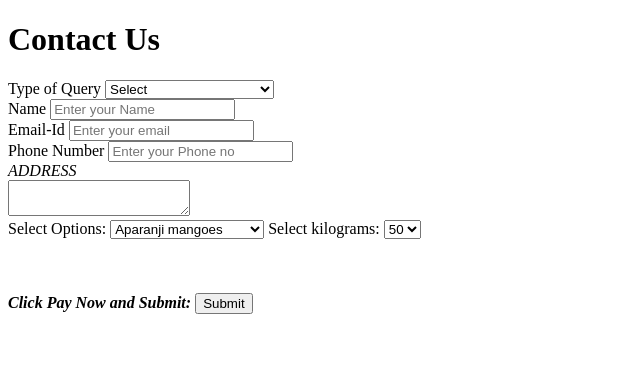
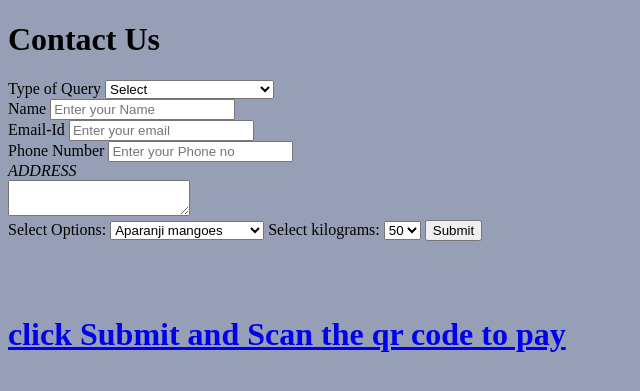
Before and after one commit to charanreddy65/projectstorefront-website, a Django app: page /demo/ in a window 1280 px wide. Shown: the top 391 px of the page, without its empty margins (0-640 px from the left). Run offline with Django 3.2, Linux system fonts and the light colour scheme; some libraries are stand-ins or nearby versions.

Commit message:
template was changed in storefront

```diff
--- a/projectstorefront/templates/contact.html
+++ b/projectstorefront/templates/contact.html
@@ -76,13 +76,14 @@ Select kilograms: 	<select name="weigh" >
 			<option value="40" selected="selected">40</option>
 			<option value="50" selected="selected">50</option>
 			</select>
+			<input type="submit" value="Submit">
 			<br><br>
 
-			<script src="https://checkout.razorpay.com/v1/payment-button.js" data-payment_button_id="pl_KKAiicI0vwDEQ3" async> </script>
+			<!-- <script src="https://checkout.razorpay.com/v1/payment-button.js" data-payment_button_id="pl_KKAiicI0vwDEQ3" async> </script> -->
 			<br><br>
-			<em><b>Click Pay Now and Submit:</b></em>
-			<input type="submit" value="Submit">
+
 			<!-- <input type="reset" value="Reset"> -->
+			<a href="https://upilinks.in/payment-link/upi1588708381"><h1>click Submit and Scan the qr code to pay</h1></a>
 		</form>
 
 
@@ -91,3 +92,9 @@ Select kilograms: 	<select name="weigh" >
 </body>
 
 </html>
+
+<style>
+body {
+	background-color: rgb(151, 159, 182);
+}
+</style>
```
